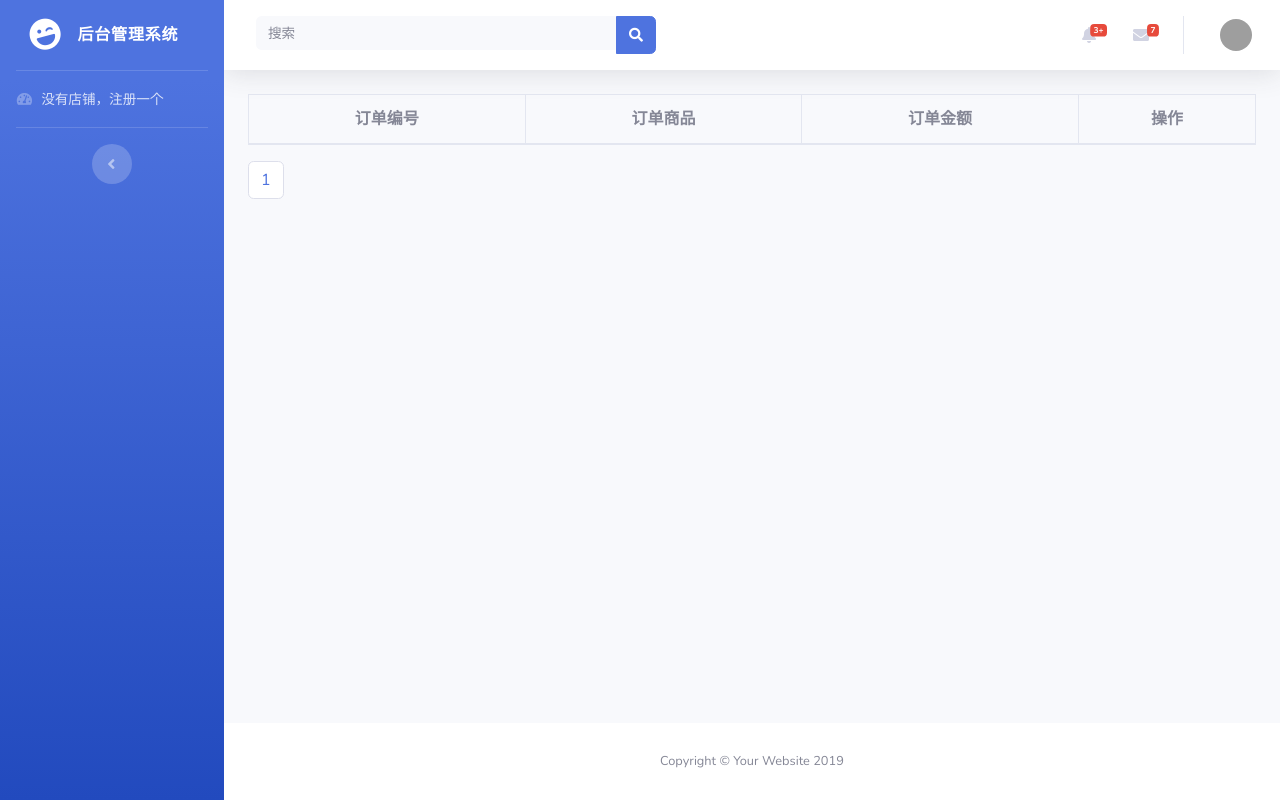
After one commit to fanan-uyun/DjangoShop, a Django app: page /Store/order_list/ in a window 1280 px wide. The commit adds this page. Run offline with Django 3.2, Linux system fonts and the light colour scheme; data comes from the database, SQL or seed files in the repository; both versions use the stored data as it was after the commit; lists and menus that the app fills with data are empty; some libraries are stand-ins or nearby versions; grey boxes are pictures that could not be loaded.

Commit message:
v3.7 后台新增订单管理功能及前台订单状态添加

```diff
--- a/Buyer/models.py
+++ b/Buyer/models.py
@@ -26,6 +26,8 @@ class Order(models.Model):
     order_user = models.ForeignKey(to=Buyer,on_delete=models.CASCADE,verbose_name="订单用户")
     order_address = models.ForeignKey(to=Address,on_delete=models.CASCADE,verbose_name="订单地址",blank=True,null=True)
     order_price = models.FloatField(verbose_name="订单总价")
+    # v3.7 添加订单状态：未支付1；待发货2；已发货3；已收货4；已退货0
+    order_status = models.IntegerField(default=1,verbose_name="订单状态")
 
 # v3.5 订单详情
 class OrderDetail(models.Model):
--- a/Buyer/templates/buyer/detail.html
+++ b/Buyer/templates/buyer/detail.html
@@ -95,7 +95,7 @@
             }
             var price = $("#price").text();
             var total_price = value * price;
-            $("#total").text(total_price);
+            $("#total").text(total_price.toFixed(2));
         }
     </script>
 {% endblock %}
--- a/Buyer/templates/buyer/index.html
+++ b/Buyer/templates/buyer/index.html
@@ -51,8 +51,8 @@
 {#                {% for goods in goods_type.goods_set.all %}#}
                 {% for goods in goods_type.goods_list %}
 				<li>
-					<h4><a href="#">{{ goods.goods_name }}</a></h4>
-					<a href="#"><img src="/static/{{ goods.goods_image }}"></a>
+					<h4><a href="/Buyer/goods_detail/?goods_id={{ goods.id }}">{{ goods.goods_name }}</a></h4>
+					<a href="/Buyer/goods_detail/?goods_id={{ goods.id }}"><img src="/static/{{ goods.goods_image }}"></a>
 					<div class="prize">¥ {{ goods.goods_price }}</div>
 				</li>
                 {% endfor %}
--- a/Store/templates/store/base.html
+++ b/Store/templates/store/base.html
@@ -78,7 +78,21 @@
           </div>
         </div>
       </li>
-
+      <!------------------------------------------------------------------------------->
+      <li class="nav-item">
+        <a class="nav-link collapsed" href="#" data-toggle="collapse" data-target="#collapseThree" aria-expanded="true" aria-controls="collapseTwo">
+          <i class="fas fa-fw fa-cog"></i>
+          <span>订单管理</span>
+        </a>
+        <div id="collapseThree" class="collapse" aria-labelledby="headingTwo" data-parent="#accordionSidebar">
+          <div class="bg-white py-2 collapse-inner rounded">
+            <h6 class="collapse-header">订单管理:</h6>
+            <a class="collapse-item" href="/Store/order_list/">待处理订单</a>
+            <a class="collapse-item" href="#">已完成订单</a>
+          </div>
+        </div>
+      </li>
+      <!------------------------------------------------------------------------------->
       <li class="nav-item">
         <a class="nav-link collapsed" href="/Store/list_goods_type/">
           <i class="fas fa-fw fa-cog"></i>
--- /dev/null
+++ b/Store/templates/store/order_list.html
@@ -0,0 +1,42 @@
+{% extends "store/base.html" %}
+
+{% block title %}
+    订单列表
+{% endblock %}
+
+
+
+{% block content %}
+    <table class="table-bordered table">
+        <thead>
+            <tr align="center">
+                <th>订单编号</th>
+                <th>订单商品</th>
+                <th>订单金额</th>
+                <th>操作</th>
+            </tr>
+        </thead>
+        <tbody>
+            {% for order in page %}
+            <tr align="center">
+                <td>{{ order.order_id.order_id }}</td>
+                <td>{{ order.goods_name }}</td>
+                <td>{{ order.goods_total }}</td>
+                <td>
+                    <a class="btn btn-primary" href="#">确认发货</a>
+                    <a class="btn btn-danger" href="#">拒绝发货</a>
+                </td>
+            </tr>
+            {% endfor %}
+        </tbody>
+    </table>
+    <div class="dataTables_paginate paging_simple_numbers">
+        <ul class="pagination">
+            {% for p in page_range %}
+            <li class="paginate_button page-item ">
+                <a class="page-link" href="?page_num={{ p }}">{{ p }}</a>
+            </li>
+            {% endfor %}
+        </ul>
+    </div>
+{% endblock %}
--- a/Store/urls.py
+++ b/Store/urls.py
@@ -12,6 +12,7 @@ urlpatterns = [
     path('add_good/', add_goods),
     path('list_goods_type/', goods_type_list),
     path('delete_goods_type/', delete_goods_type),
+    path('order_list/', order_list), # v3.7 订单列表页
 
 ]
 
--- a/Store/views.py
+++ b/Store/views.py
@@ -7,7 +7,7 @@ from django.core.paginator import Paginator  # v1.9 导入分页模块
 
 
 from Store.models import *
-
+from Buyer.models import *
 # Create your views here.
 # 密码加密功能
 def setPassword(password):
@@ -410,6 +410,21 @@ def delete_goods_type(request):
     goods_type.delete()
     return HttpResponseRedirect('/Store/list_goods_type/')
 
+# v3.7 新增订单管理
+def order_list(request):
+    # 获取前端页码,默认页码1
+    page_num = request.GET.get("page_num", 1)
+    # 获取当前商铺id
+    store_id = request.COOKIES.get("is_store")
+    # 查询当前店铺待发货（2）的订单
+    order_list = OrderDetail.objects.filter(goods_store=store_id,order_id__order_status=2)
+    # 创建分页器
+    paginator = Paginator(order_list, 5)
+    # 获取具体页的数据
+    page = paginator.page(int(page_num))
+    # 返回页码列表
+    page_range = paginator.page_range
+    return render(request,"store/order_list.html",locals())
 
 def base(request):
     return render(request,"store/base.html")
```
Also changed, not shown: Buyer/views.py (+7 -1 lines), Buyer/migrations/0005_order_order_status.py (added), README.md, db.sqlite3, images/order_pay.gif (added), images/order_pay1.jpg (added), images/store_order1.jpg (added), images/store_order2.jpg (added), images/store_order3.jpg (added).
